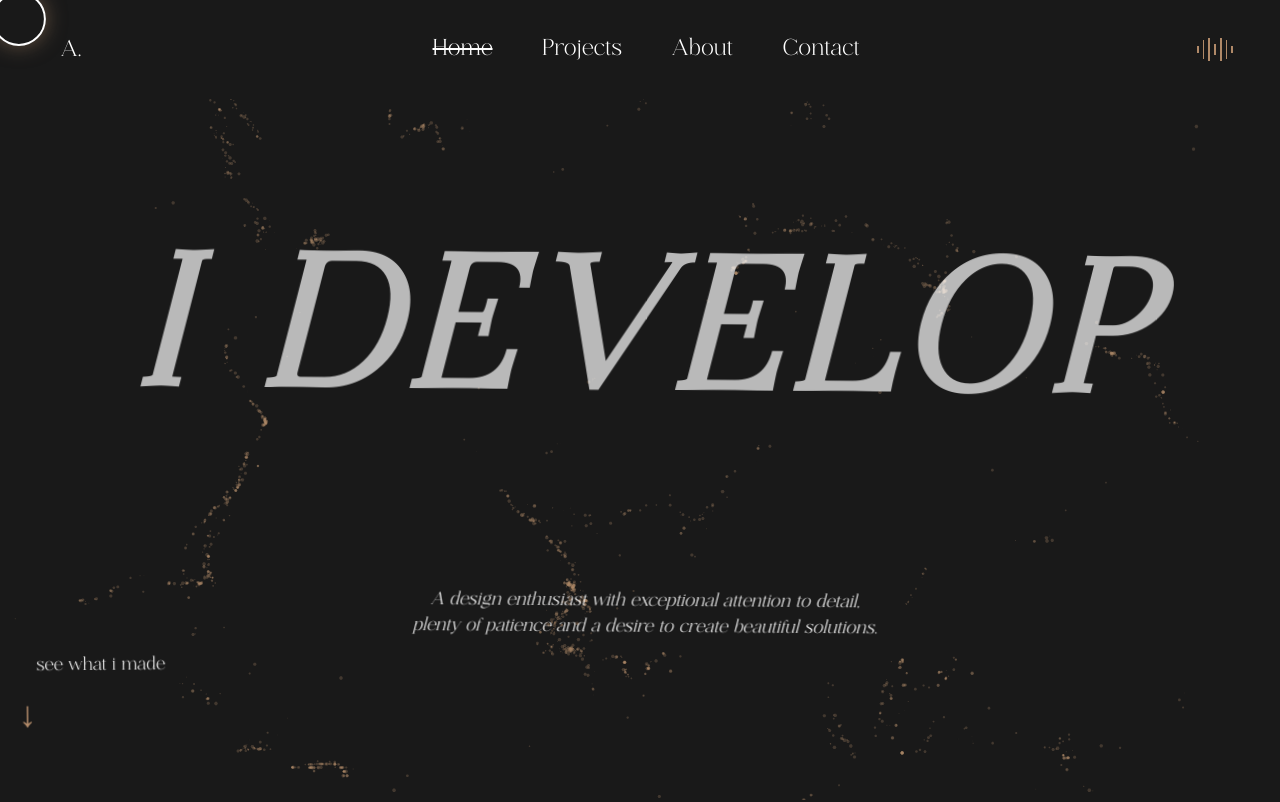
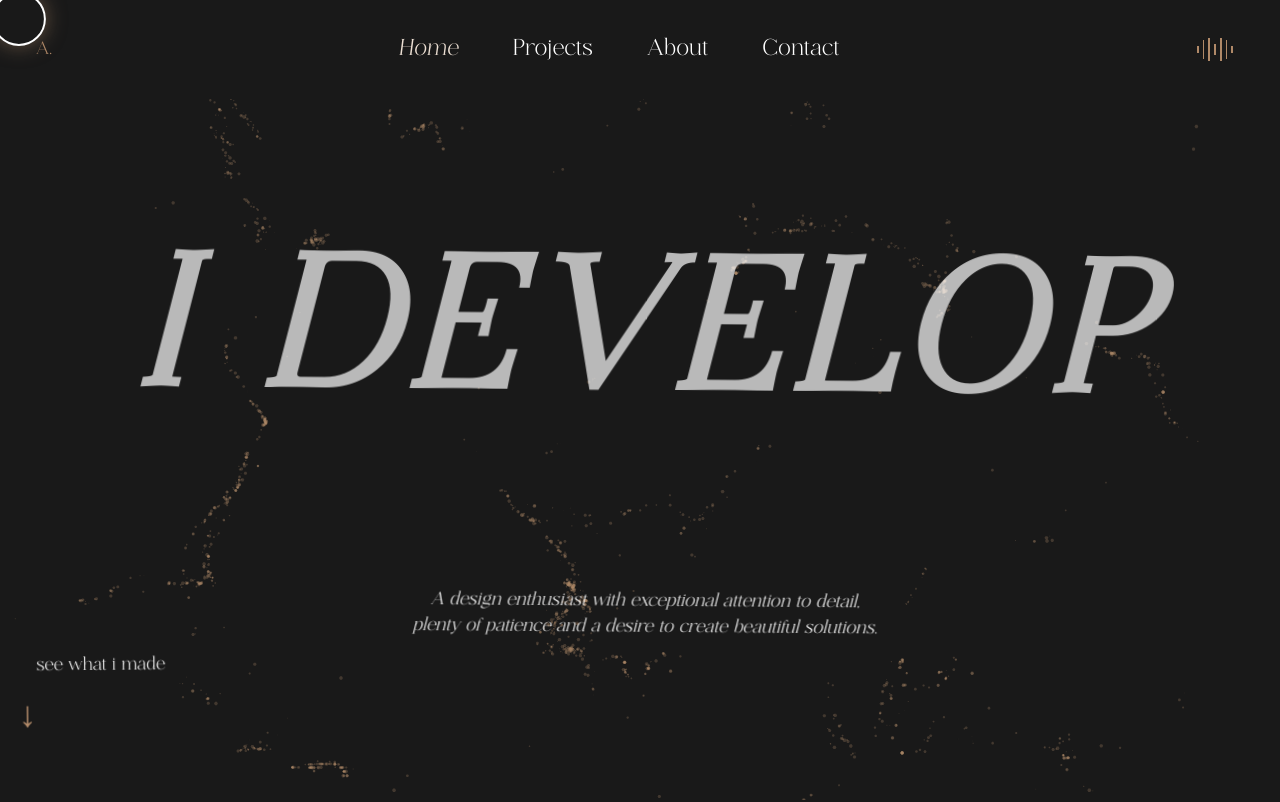
Before and after one commit to alexandrabatrak/react-portfolio, a React (Create React App) app: page / in a window 1280 px wide. Shown: the top 802 px of the page. Built offline with nearby package versions, Linux system fonts and the light colour scheme.

Commit message:
Add link hover effect

```diff
--- a/src/components/Nav/style.scss
+++ b/src/components/Nav/style.scss
@@ -25,16 +25,6 @@
     padding: auto 2rem;
   }
 
-  a {
-    color: $white;
-    padding: 0.375rem;
-    margin: auto 1rem;
-    @include txt-size('def');
-    text-decoration: none;
-    white-space: nowrap;
-    transition: $transition;
-  }
-
   &-container {
     display: flex;
     flex-wrap: inherit;
@@ -58,10 +48,19 @@
 
   &-link {
     display: block;
+    color: $white;
+    margin: auto 1rem;
     padding: 0.5rem;
+    @include txt-size('def');
+    text-decoration: none;
+    white-space: nowrap;
+    position: relative;
+    transition: $transition;
 
+    &:hover,
     &.active {
-      text-decoration: line-through;
+      color: $light;
+      transform: skewX(-7.5deg);
     }
   }
 }
```
